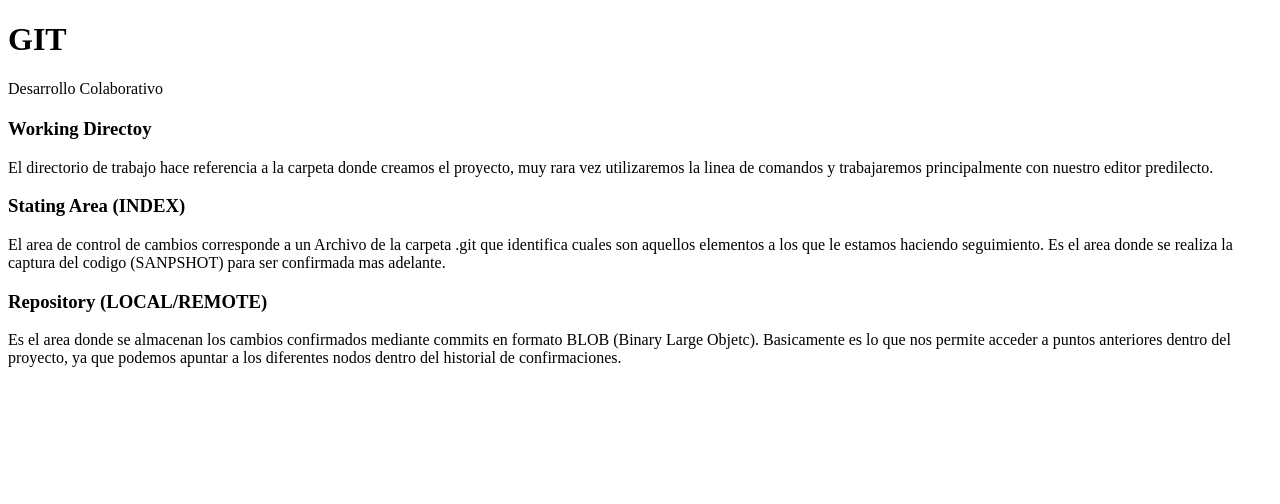
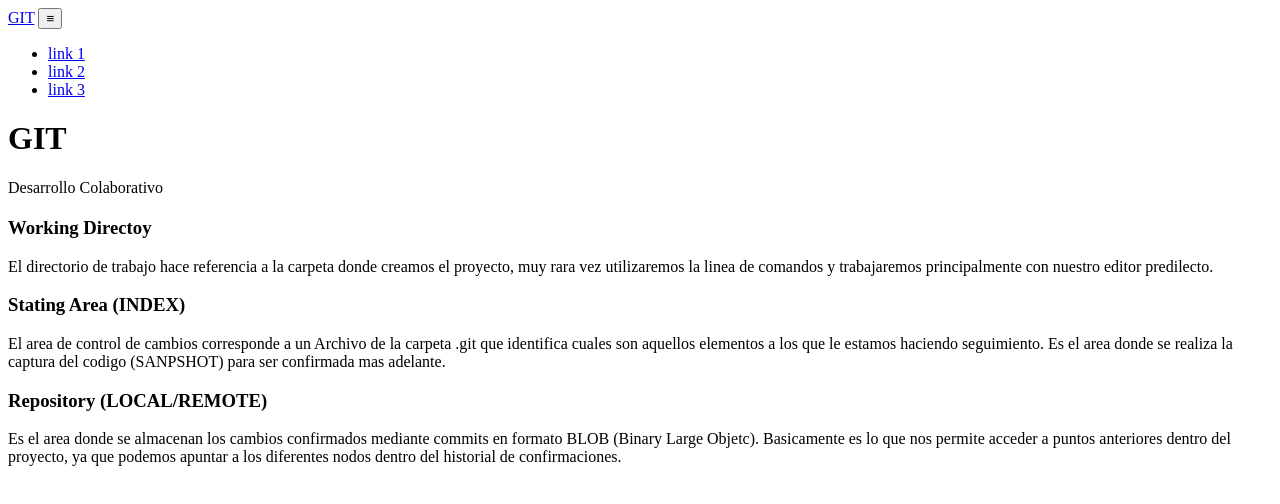
Before and after one commit to Y4N3T/git-lx09, a plain HTML site: page index.html in a window 1280 px wide. Drawn offline with Linux system fonts and the light colour scheme.

Commit message:
Estrucutra: Navegacion

```diff
--- a/index.html
+++ b/index.html
@@ -11,6 +11,15 @@
     <title>GIT Desarrollo Colaborativo</title>
 </head>
 <body>
+    <nav>
+        <a href="#">GIT</a>
+        <button>&equiv;</button>
+        <ul class="menu">
+            <li><a href="#">link 1</a></li>
+            <li><a href="#">link 2</a></li>
+            <li><a href="#">link 3</a></li>
+        </ul>
+    </nav>
     <header id="header">
         <h1>GIT</h1>
         <p>Desarrollo Colaborativo</p>
```
